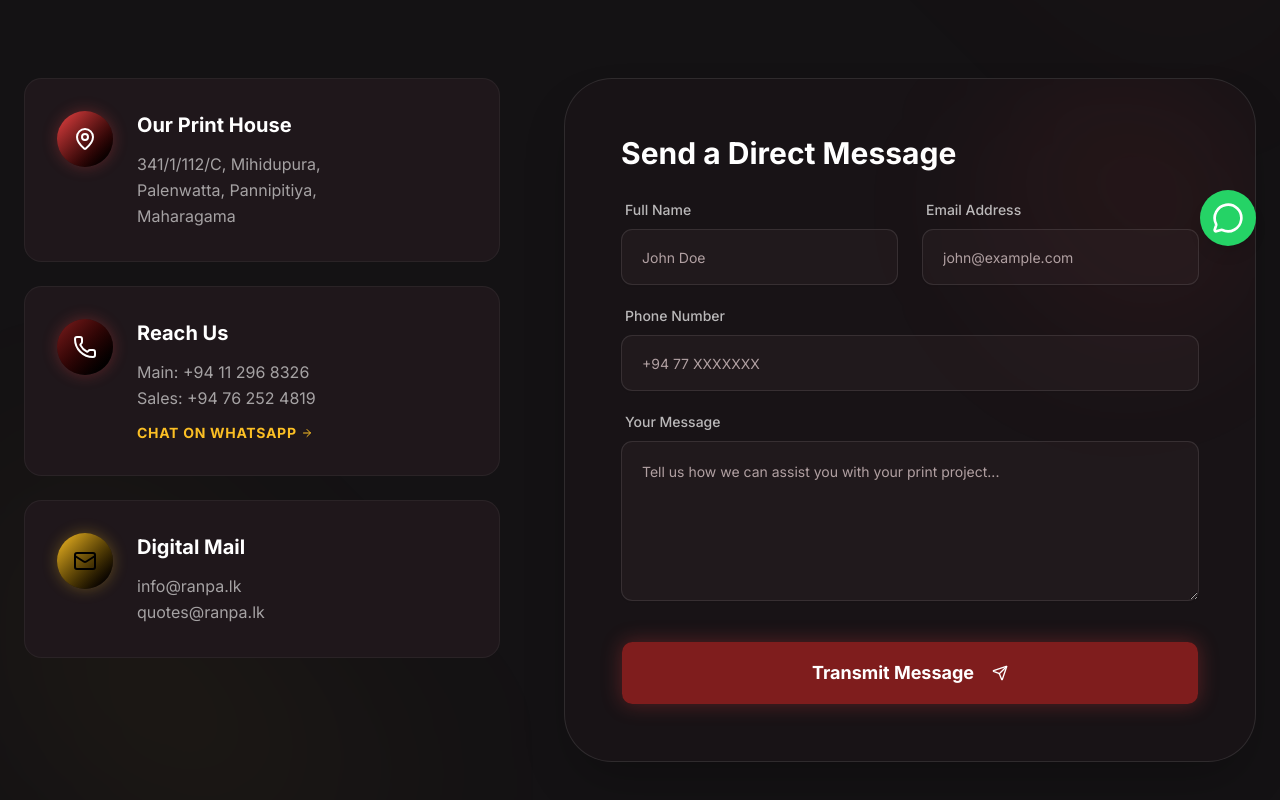
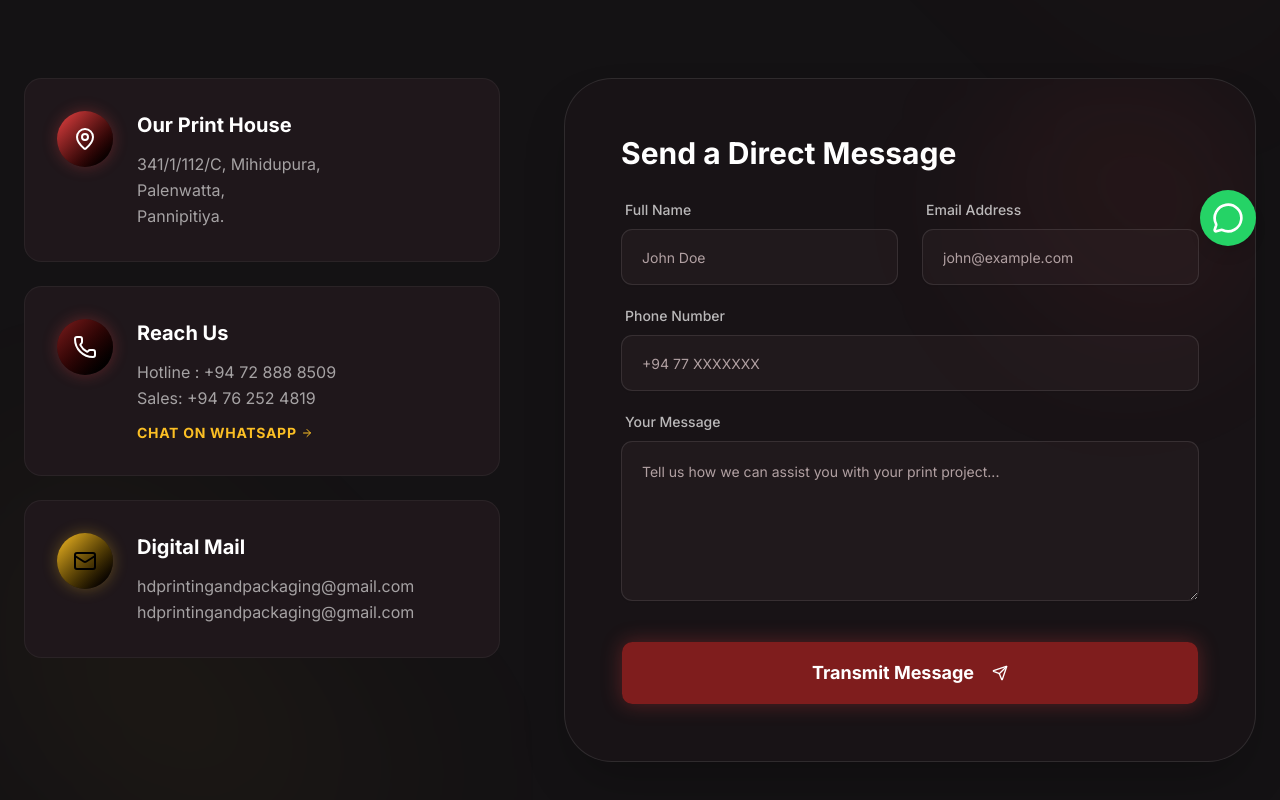
Before and after one commit to Onellaa/printway-clone, a Next.js app: page /contact in a window 1280 px wide. Shown: the part 530-1330 px from the top of the page. Built offline with nearby package versions, Linux system fonts and the light colour scheme; no server answers.

Commit message:
Update contact info and homepage content

```diff
--- a/src/app/contact/page.tsx
+++ b/src/app/contact/page.tsx
@@ -108,9 +108,9 @@ export default function ContactPage() {
                 <p className="text-white/60 leading-relaxed group-hover:text-white/80 transition-colors">
                   341/1/112/C, Mihidupura,
                   <br />
-                  Palenwatta, Pannipitiya,
+                  Palenwatta,
                   <br />
-                  Maharagama
+                 Pannipitiya.
                 </p>
               </div>
             </motion.div>
@@ -125,7 +125,7 @@ export default function ContactPage() {
               <div>
                 <h3 className="text-xl font-bold mb-3 text-white">Reach Us</h3>
                 <p className="text-white/60 leading-relaxed mb-3 group-hover:text-white/80 transition-colors">
-                  Main: +94 11 296 8326
+                  Hotline : +94 72 888 8509
                   <br />
                   Sales: +94 76 252 4819
                 </p>
@@ -151,9 +151,9 @@ export default function ContactPage() {
                   Digital Mail
                 </h3>
                 <p className="text-white/60 leading-relaxed group-hover:text-white/80 transition-colors">
-                  info@ranpa.lk
+                  hdprintingandpackaging@gmail.com
                   <br />
-                  quotes@ranpa.lk
+                  hdprintingandpackaging@gmail.com
                 </p>
               </div>
             </motion.div>
--- a/src/components/home/Hero.tsx
+++ b/src/components/home/Hero.tsx
@@ -71,8 +71,8 @@ export function Hero() {
             transition={{ duration: 0.8, delay: 0.4, ease: "easeOut" }}
             className="text-lg md:text-xl text-white/70 max-w-xl leading-relaxed font-light"
           >
-            We don&apos;t just print boxes and labels; we architect brand
-            experiences. Industry-leading offset and digital printing for Sri
+            We don&apos;t just print boxes and labels. we architect brand
+            experiences. Delivering high-quality offset and digital printing for Sri
             Lanka&apos;s finest brands.
           </motion.p>
 
--- a/src/components/home/PrecisionShowcase.tsx
+++ b/src/components/home/PrecisionShowcase.tsx
@@ -22,7 +22,7 @@ const visualCards = [
 ];
 
 const statOrbs = [
-  { value: "24h", label: "Fast Turnaround", position: "top-6 right-8" },
+  { value: "Quality", label: "Offset Printing", position: "top-6 right-8" },
   { value: "CMYK", label: "Color Precision", position: "bottom-10 left-0" },
   { value: "HD", label: "Premium Finish", position: "bottom-0 right-14" },
 ];
```
